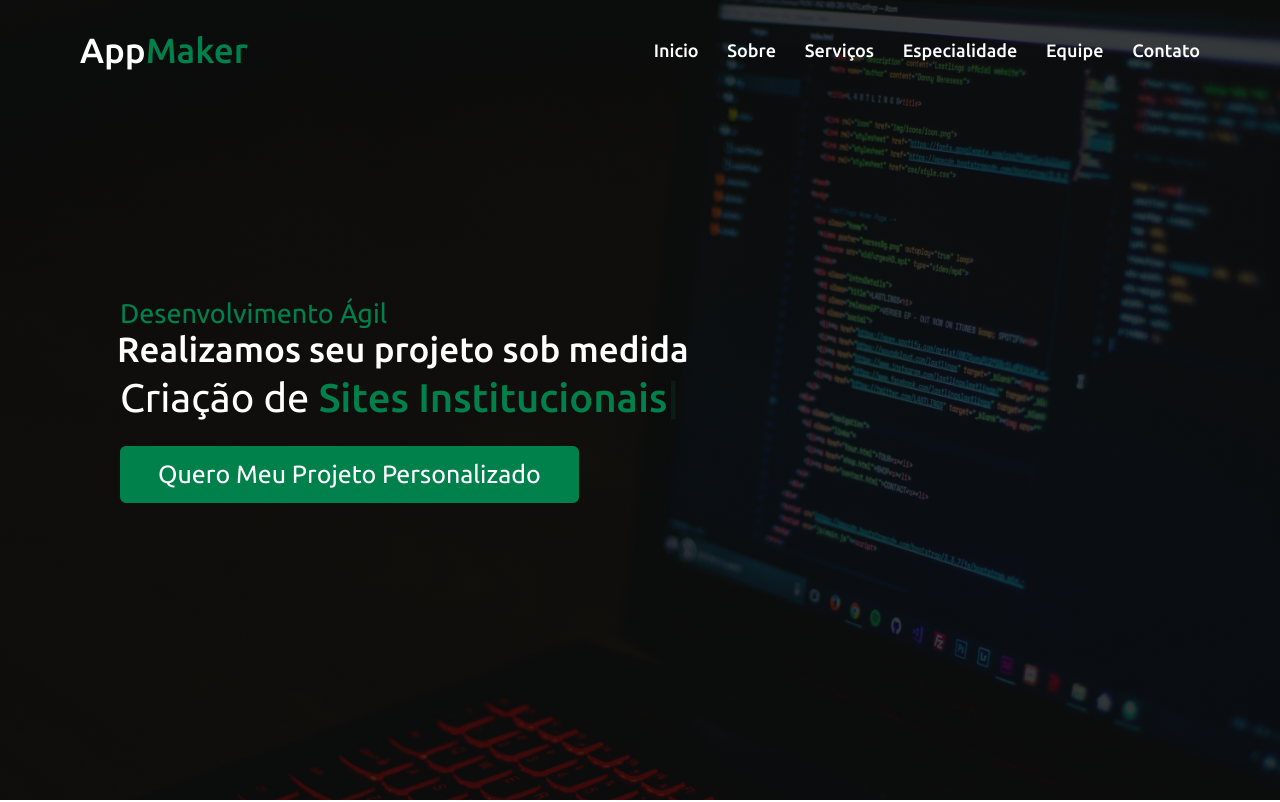
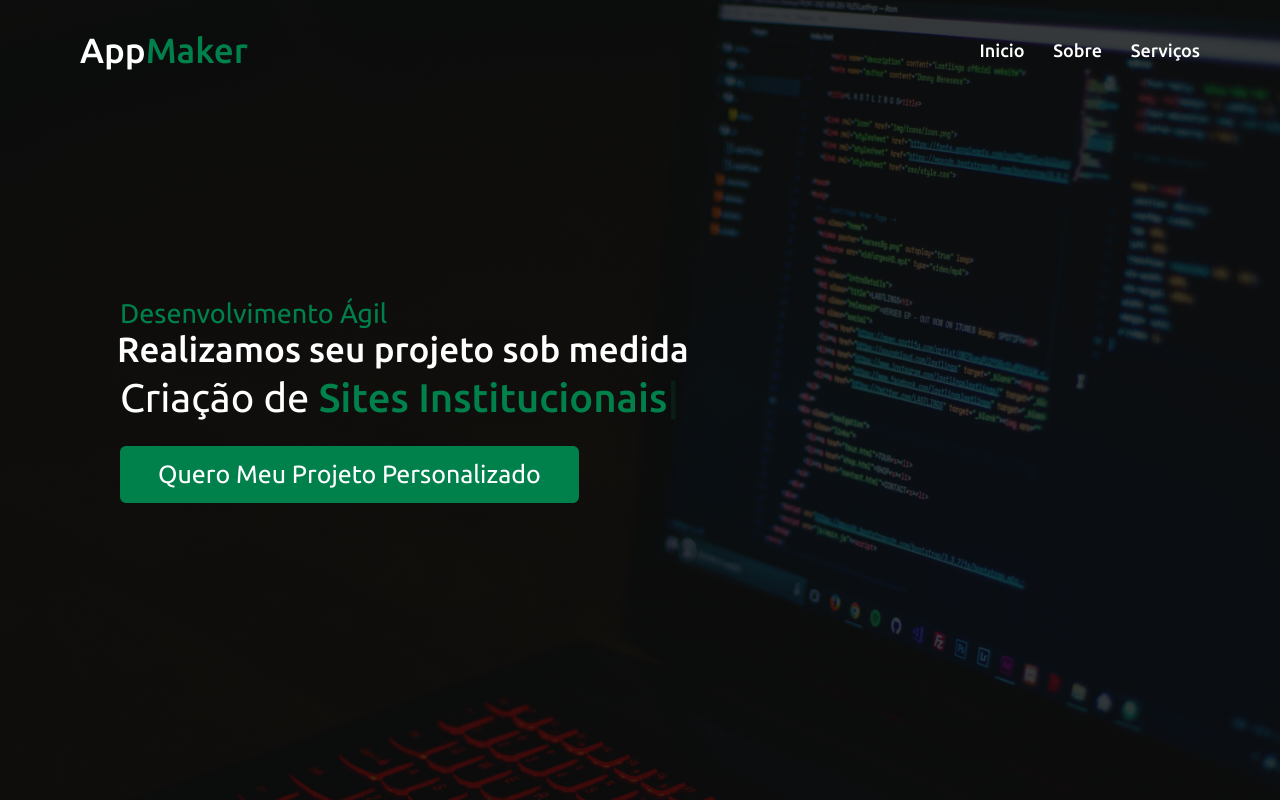
Before and after one commit to rodrigogarnier/appmaker, a plain HTML site: page index.html in a window 1280 px wide. Shown: the top 802 px of the page. Drawn offline with nearby package versions, Linux system fonts and the light colour scheme.

Commit message:
Add files via upload

```diff
--- a/index.html
+++ b/index.html
@@ -22,9 +22,7 @@
                 <li><a href="#home">Inicio</a></li>
                 <li><a href="#about">Sobre</a></li>
                 <li><a href="#services">Serviços</a></li>
-                <li><a href="#skills">Especialidade</a></li>
-                <li><a href="#teams">Equipe</a></li>
-                <li><a href="#contact">Contato</a></li>
+
             </ul>
             <div class="menu-btn">
                 <ion-icon name="menu-outline"></ion-icon>
```
